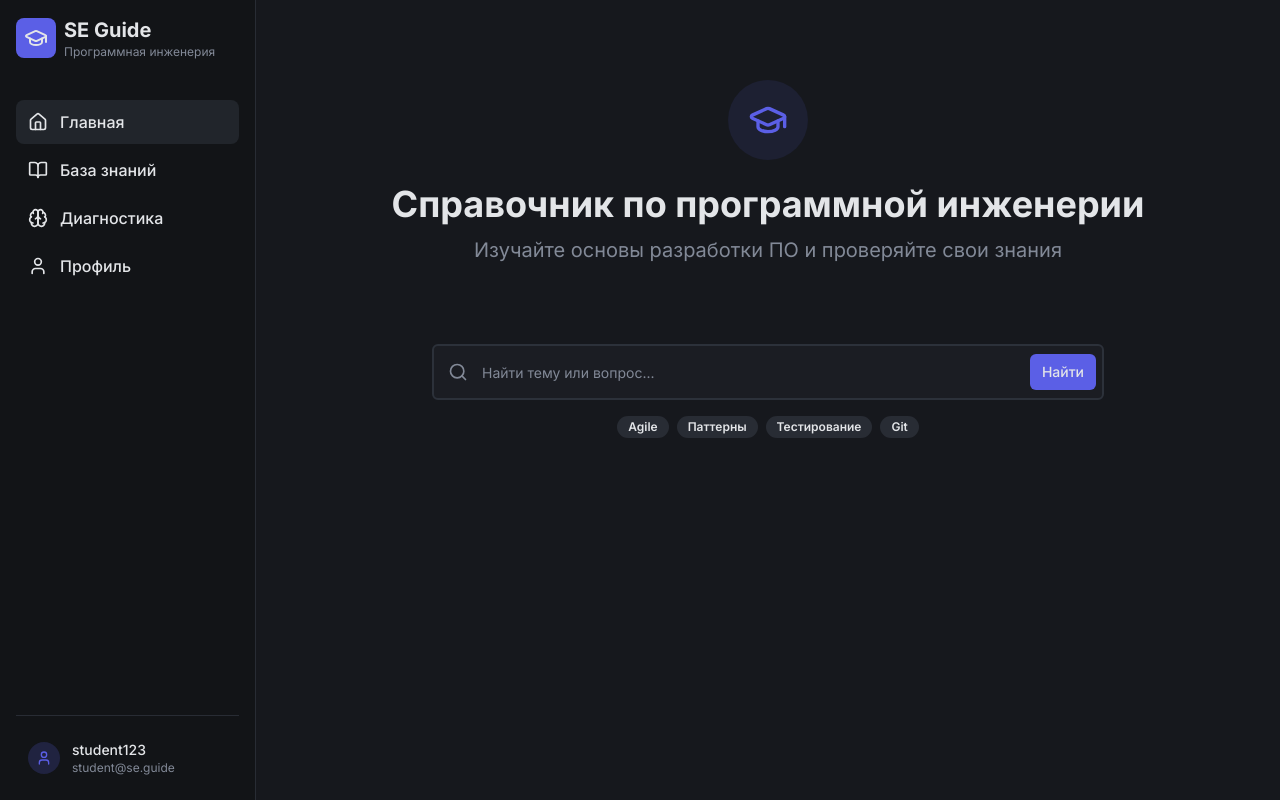
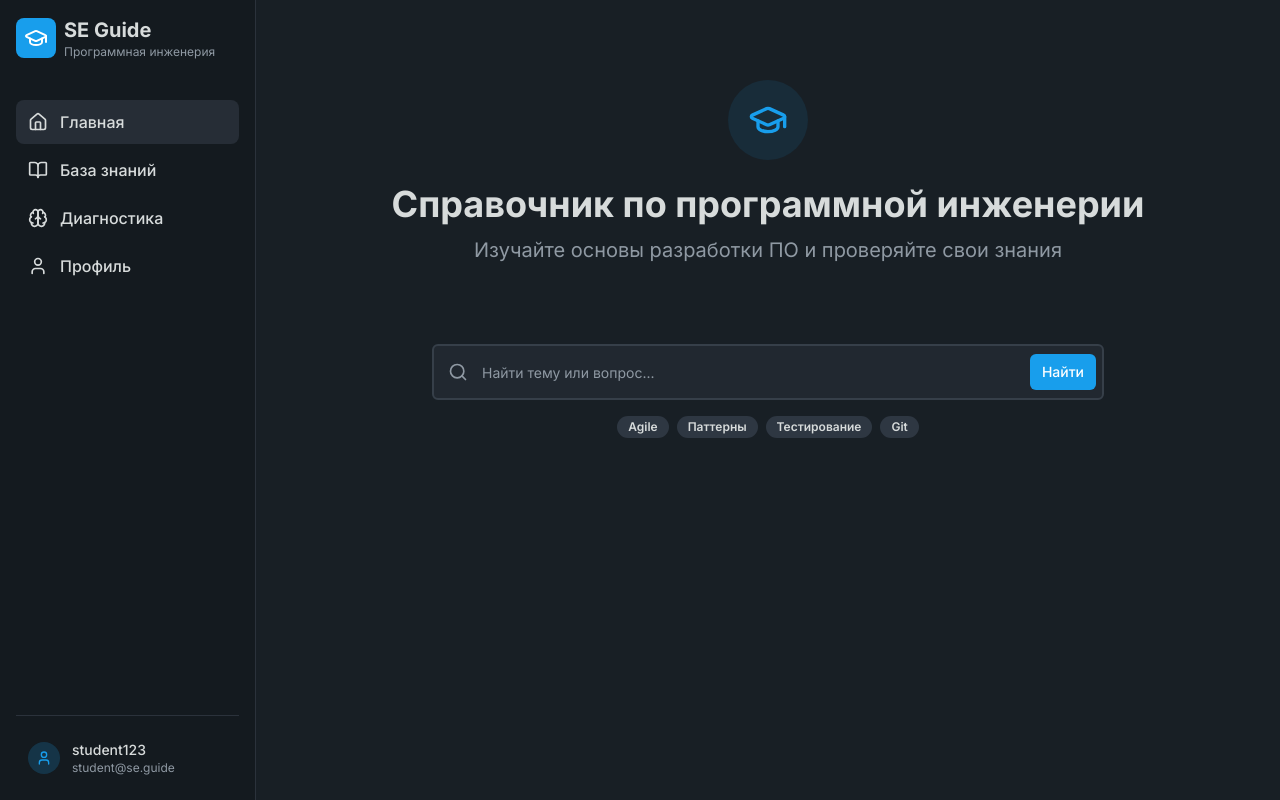
Before and after one commit to pr-poehali-dev/faq-software-engineering, a React (Vite) app: page / in a window 1280 px wide. Built offline with nearby package versions, Linux system fonts and the light colour scheme.

Commit message:
Добавить фиолетово-бирюзовую цветовую гамму

```diff
--- a/src/index.css
+++ b/src/index.css
@@ -6,44 +6,44 @@
 
 @layer base {
   :root {
-    --background: 220 13% 10%;
-    --foreground: 220 9% 90%;
+    --background: 210 20% 12%;
+    --foreground: 180 5% 85%;
 
-    --card: 220 13% 12%;
-    --card-foreground: 220 9% 90%;
+    --card: 213 18% 16%;
+    --card-foreground: 180 5% 85%;
 
-    --popover: 220 13% 12%;
-    --popover-foreground: 220 9% 90%;
+    --popover: 213 18% 16%;
+    --popover-foreground: 180 5% 85%;
 
-    --primary: 238 74% 63%;
-    --primary-foreground: 220 9% 90%;
+    --primary: 202 85% 51%;
+    --primary-foreground: 0 0% 100%;
 
-    --secondary: 220 13% 18%;
-    --secondary-foreground: 220 9% 90%;
+    --secondary: 213 18% 22%;
+    --secondary-foreground: 180 5% 85%;
 
-    --muted: 220 13% 18%;
-    --muted-foreground: 220 9% 55%;
+    --muted: 213 18% 22%;
+    --muted-foreground: 210 10% 60%;
 
-    --accent: 238 74% 63%;
-    --accent-foreground: 220 9% 90%;
+    --accent: 180 48% 60%;
+    --accent-foreground: 0 0% 100%;
 
     --destructive: 0 72% 51%;
-    --destructive-foreground: 220 9% 90%;
+    --destructive-foreground: 0 0% 100%;
 
-    --border: 220 13% 20%;
-    --input: 220 13% 20%;
-    --ring: 238 74% 63%;
+    --border: 213 15% 25%;
+    --input: 213 15% 25%;
+    --ring: 202 85% 51%;
 
     --radius: 0.5rem;
 
-    --sidebar-background: 220 13% 8%;
-    --sidebar-foreground: 220 9% 90%;
-    --sidebar-primary: 238 74% 63%;
-    --sidebar-primary-foreground: 220 9% 90%;
-    --sidebar-accent: 220 13% 15%;
-    --sidebar-accent-foreground: 220 9% 90%;
-    --sidebar-border: 220 13% 18%;
-    --sidebar-ring: 238 74% 63%;
+    --sidebar-background: 210 22% 10%;
+    --sidebar-foreground: 180 5% 85%;
+    --sidebar-primary: 202 85% 51%;
+    --sidebar-primary-foreground: 0 0% 100%;
+    --sidebar-accent: 213 18% 18%;
+    --sidebar-accent-foreground: 180 5% 85%;
+    --sidebar-border: 213 15% 20%;
+    --sidebar-ring: 202 85% 51%;
   }
 }
 
```
